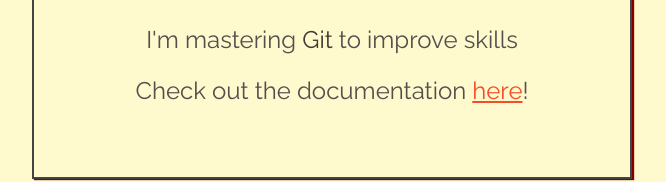
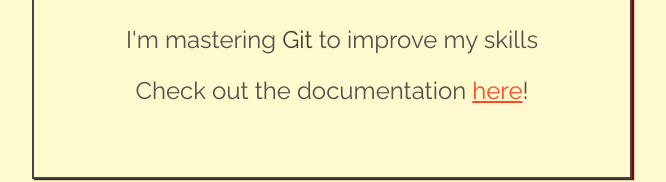
Before and after one commit to MaisonJRubiella/hello-world, a plain HTML site: page index.html in a window 1280 px wide. Shown: the part 410-592 px from the top of the page, without its empty margins (308-974 px from the left). Drawn offline with Linux system fonts and the light colour scheme.

Commit message:
added my to a sentence

```diff
--- a/index.html
+++ b/index.html
@@ -16,7 +16,7 @@
     <div class="greeting">
         <h1>Hello World!</h1>
         <h2>My name is <span class="highlight">Maison</span>!</h2>
-        <p>I'm mastering <span class="git-logo">Git</span> to improve skills</p>
+        <p>I'm mastering <span class="git-logo">Git</span> to improve my skills</p>
         <p>Check out the documentation <a href="https://www.git-scm.com/doc">here</a>!</p>
     </div>
 </body>
```
